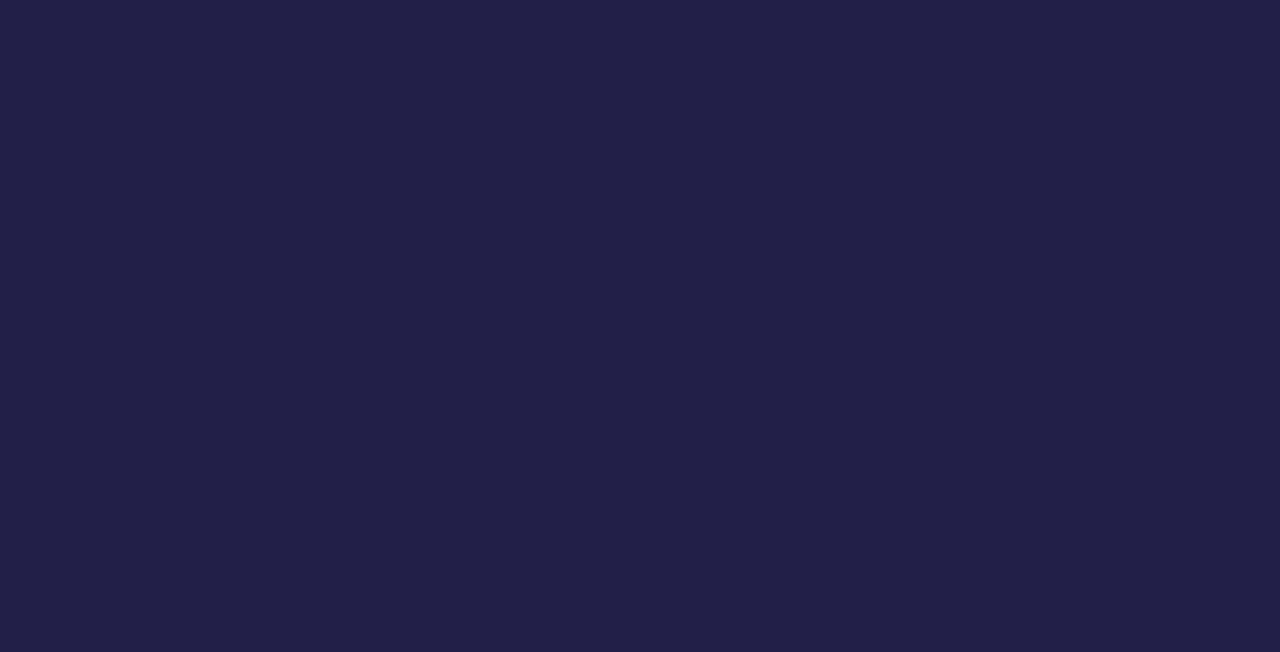
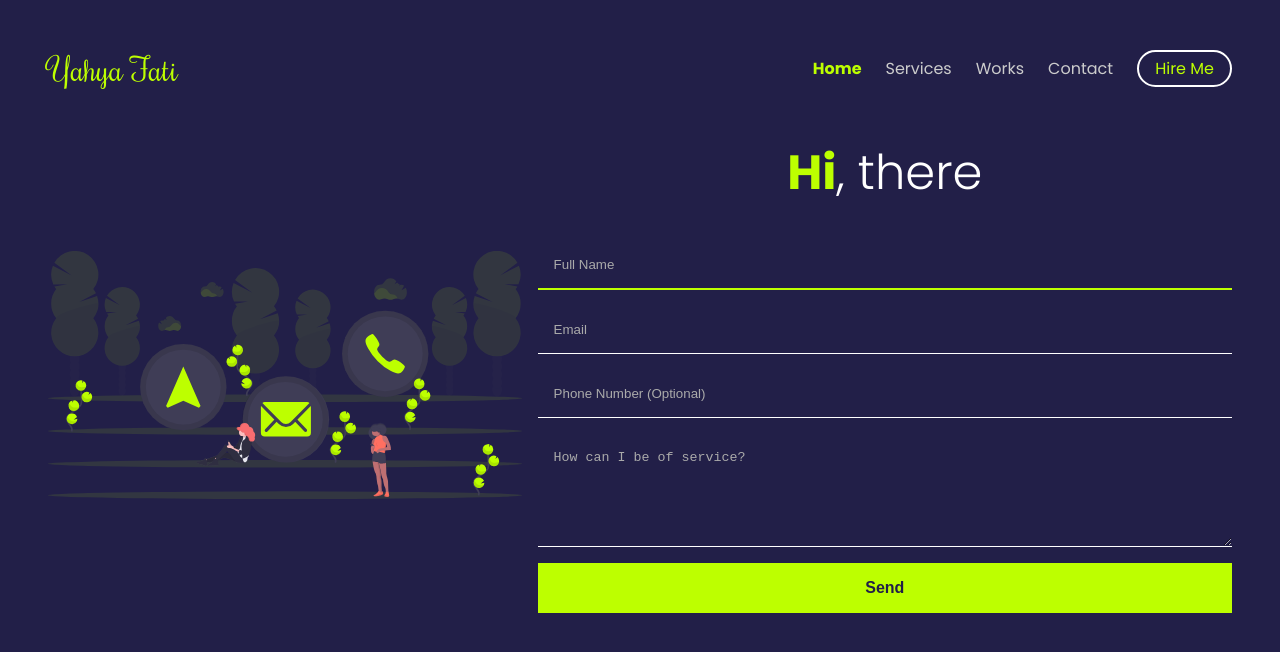
Before and after one commit to yahyafati/portfolio, a React app: page /contact in a window 1280 px wide. Shown: the top 652 px of the page. Built offline with nearby package versions, Linux system fonts and the light colour scheme.

Commit message:
added contact page

```diff
--- a/src/App.js
+++ b/src/App.js
@@ -1,12 +1,14 @@
-import React from "react";
+import React, {useState, useEffect} from "react";
 import { BrowserRouter, Switch, Route } from "react-router-dom";
 import "./style/app/App.css";
 import LandingPage from "./component/landingPage/LandingPage";
+import Header from "./component/header/Header";
 import ContactPage from "./component/contact/ContactPage";
 
 const App = () => {
     return (
         <BrowserRouter>
+            <Header />
             <Switch>
                 <Route path={"/contact"} component={ContactPage} />
                 <Route path={"/"} component={LandingPage} exact />
--- /dev/null
+++ b/src/component/contact/ContactForm.js
@@ -0,0 +1,44 @@
+import React from 'react';
+
+const ContactForm = () => {
+
+    const handleFormSubmit = (e) => {
+        e.preventDefault();
+    }
+
+
+    return (
+        <div className={"contact-form-container"}>
+            <h2 className={"form-welcome"}><strong>Hi</strong>, there</h2>
+            <form className={"contact-form"} method={"post"} action={"#"} onSubmit={handleFormSubmit}>
+                <input
+                    type={"text"}
+                    placeholder={"Full Name"}
+                    name={"fullName"}
+                    required
+                    autoCapitalize={"on"}
+                    autoFocus={true}
+                    autoCorrect={"on"}
+                />
+                <input
+                    type={"email"}
+                    placeholder={"Email"}
+                    name={"email"}
+                    required
+                />
+                <input
+                    type={"tel"}
+                    placeholder={"Phone Number (Optional)"}
+                    name={"phone"}
+                />
+                <textarea
+                    placeholder={"How can I be of service?"}
+                    name={"body"}
+                />
+                <button className={"submit-button"} type={"submit"}>Send</button>
+            </form>
+        </div>
+    );
+};
+
+export default ContactForm;
--- a/src/component/contact/ContactPage.js
+++ b/src/component/contact/ContactPage.js
@@ -1,13 +1,15 @@
-import React, {Component} from 'react';
+import React from 'react';
+import ContactForm from "./ContactForm";
+import ContactSVG from "../../svg/Contact.svg"
+import "../../style/contactPage/contactPage.css"
 
-class ContactPage extends Component {
-    render() {
-        return (
-            <div>
-
-            </div>
-        );
-    }
-}
+const ContactPage = () => {
+    return (
+        <div id={"contactPage"}>
+            <img className={"contactImg"} src={ContactSVG} alt={"Contact Us Image"}/>
+            <ContactForm />
+        </div>
+    );
+};
 
 export default ContactPage;
--- a/src/component/landingPage/header/Header.js
+++ b/src/component/header/Header.js
@@ -1,6 +1,6 @@
 import React, { useState } from "react";
-import "../../../style/header/header.css";
-import Hamburger from "../../Hamburger";
+import "../../style/header/header.css";
+import Hamburger from "../Hamburger";
 
 const Header = () => {
     const [showMenu, setShowMenu] = useState(false);
--- a/src/component/landingPage/LandingPage.js
+++ b/src/component/landingPage/LandingPage.js
@@ -1,5 +1,5 @@
 import React, {Component} from 'react';
-import Header from "./header/Header";
+import Header from "../header/Header";
 import Home from "./home/Home";
 import About from "./about/About";
 import Services from "./service/Services";
@@ -12,7 +12,6 @@ class LandingPage extends Component {
     render() {
         return (
             <div id="AppContainer">
-                <Header />
                 <Home />
                 <About />
                 <Services />
--- /dev/null
+++ b/src/style/contactPage/contactPage.css
@@ -0,0 +1,69 @@
+#contactPage {
+  padding: 0 3rem;
+  display: flex;
+  gap: 1rem;
+  justify-content: center;
+  align-items: center;
+}
+#contactPage .contactImg {
+  margin: auto;
+  width: 40%;
+}
+#contactPage .contact-form-container {
+  display: flex;
+  flex-grow: 1;
+  flex-direction: column;
+  justify-content: space-between;
+  align-items: center;
+}
+#contactPage .contact-form-container .form-welcome {
+  font-size: 3rem;
+  font-weight: 300;
+  margin-bottom: 2rem;
+}
+#contactPage .contact-form-container .form-welcome strong {
+  color: #bdff00;
+}
+#contactPage .contact-form-container .contact-form {
+  display: flex;
+  flex-direction: column;
+  gap: 1rem;
+  width: 100%;
+}
+#contactPage .contact-form-container .contact-form input, #contactPage .contact-form-container .contact-form textarea {
+  outline: none;
+  padding: 1rem;
+  background-color: transparent;
+  color: white;
+  border: none;
+  border-bottom: 1.5px solid white;
+  resize: vertical;
+}
+#contactPage .contact-form-container .contact-form input::placeholder, #contactPage .contact-form-container .contact-form textarea::placeholder {
+  color: #aaa;
+}
+#contactPage .contact-form-container .contact-form input:focus, #contactPage .contact-form-container .contact-form textarea:focus {
+  border-bottom: 2px solid #bdff00;
+}
+#contactPage .contact-form-container .contact-form textarea {
+  height: 5rem;
+}
+#contactPage .contact-form-container .contact-form button {
+  cursor: pointer;
+  outline: none;
+  border: none;
+  padding: 1rem;
+  font-weight: 700;
+  transition: all 0.25s;
+  font-size: 1rem;
+}
+#contactPage .contact-form-container .contact-form button.submit-button {
+  background-color: #bdff00;
+  color: #221f48;
+}
+#contactPage .contact-form-container .contact-form button:active {
+  border-radius: 3px;
+  transform: scale(0.98);
+}
+
+/*# sourceMappingURL=contactPage.css.map */
--- /dev/null
+++ b/src/style/contactPage/contactPage.scss
@@ -0,0 +1,102 @@
+$background-color: #221f48;
+$primary-color: #bdff00;
+$secondary-color: rgb(160, 209, 27);
+
+$font-family-logo: "Rochester", cursive;
+
+$inactive-navbar-link-color: #cccccc;
+$active-navbar-link-color: $primary-color;
+
+// Variable Declaration - Fonts
+$font-family: "Poppins", sans-serif;
+$font-weight-light: 300;
+$font-weight-regular: 400;
+$font-weight-medium: 500;
+$font-weight-semi-bold: 600;
+$font-weight-bold: 700;
+
+// zIndices
+
+$navBarUlZIndex: 200;
+$introTextZIndex: 100;
+
+
+#contactPage {
+  padding: 0 3rem;
+  display: flex;
+  gap: 1rem;
+  justify-content: center;
+  align-items: center;
+  .contactImg {
+    margin: auto;
+    width: 40%;
+  }
+
+  .contact-form-container {
+    display: flex;
+    flex-grow: 1;
+    flex-direction: column;
+    justify-content: space-between;
+    align-items: center;
+
+    .form-welcome {
+      font-size: 3rem;
+      font-weight: $font-weight-light;
+      margin-bottom: 2rem;
+
+      strong {
+        color: $primary-color;
+      }
+    }
+
+    .contact-form {
+      display: flex;
+      flex-direction: column;
+      gap: 1rem;
+      width: 100%;
+
+      input, textarea {
+        outline: none;
+        padding: 1rem;
+        //width: 100%;
+        background-color: transparent;
+        color: white;
+        border: none;
+        border-bottom: 1.5px solid white;
+        resize: vertical;
+
+        &::placeholder {
+          color: #aaa;
+        }
+
+        &:focus {
+          border-bottom: 2px solid $primary-color;
+        }
+      }
+
+      textarea {
+        height: 5rem;
+      }
+
+      button {
+        cursor: pointer;
+        outline: none;
+        border: none;
+        padding: 1rem;
+        font-weight: $font-weight-bold;
+        transition: all 0.25s;
+        font-size: 1rem;
+
+        &.submit-button {
+          background-color: $primary-color;
+          color: $background-color;
+        }
+
+        &:active {
+          border-radius: 3px;
+          transform: scale(.98);
+        }
+      }
+    }
+  }
+}
--- a/src/style/index.css
+++ b/src/style/index.css
@@ -2,7 +2,6 @@
     padding: 0;
     margin: 0;
     box-sizing: content-box;
-    transition: all 0.25s;
 }
 
 html {
```
Also changed, not shown: src/svg/Contact.svg (added), 1 other file (tests, documents, lock files or other folders).
